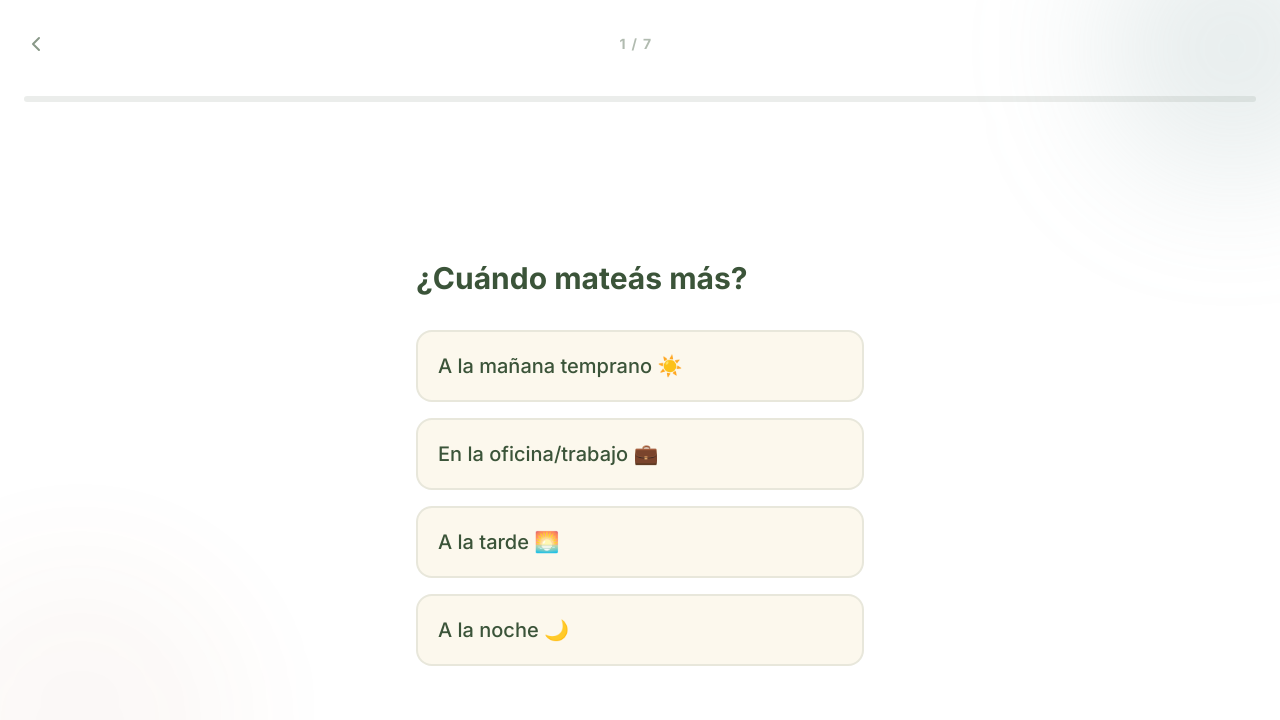
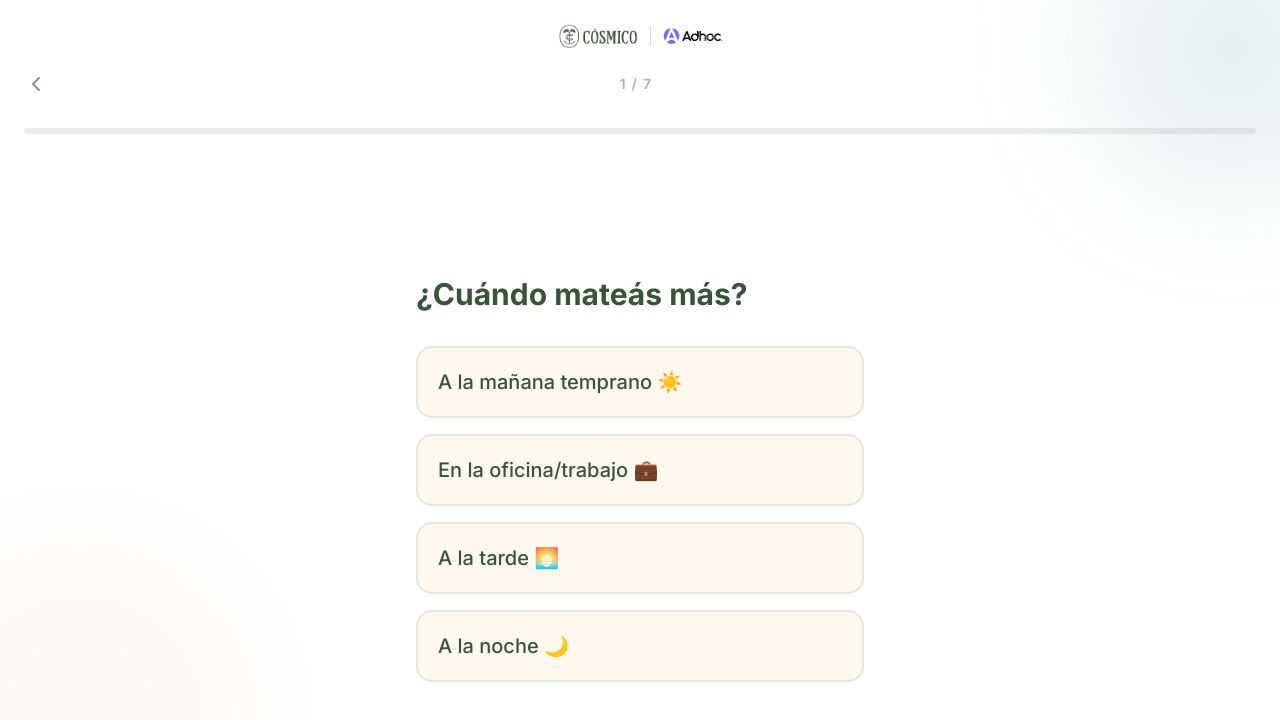
Before and after one commit to gonzaloruzafa/adhoc-cosmico-mate, a Next.js app: page / in a window 1280 px wide. Both pictures are taken after a click on the button "Comenzar el Viaje". Shown: the top 720 px of the page. Built offline with nearby package versions, Linux system fonts and the light colour scheme; no server answers.

Commit message:
Add Cósmico × Adhoc logos to Quiz pages. 🧉✨

```diff
--- a/src/components/Quiz.tsx
+++ b/src/components/Quiz.tsx
@@ -2,6 +2,7 @@
 
 import { motion, AnimatePresence } from "framer-motion";
 import { ChevronLeft } from "lucide-react";
+import Image from "next/image";
 import { Question, Option } from "../types";
 
 interface QuizProps {
@@ -39,8 +40,17 @@ export default function Quiz({
                 className="absolute -bottom-20 -left-20 w-80 h-80 bg-brand-terracotta/10 rounded-full blur-3xl opacity-40"
             />
 
-            {/* Header */}
-            <div className="flex items-center justify-between mb-8 z-10">
+            {/* Header with Logos */}
+            <div className="flex flex-col items-center mb-6 z-10">
+                {/* Co-branding logos */}
+                <div className="flex items-center gap-3 mb-4">
+                    <Image src="/Cosmico+Logo.webp" alt="Yerba Cósmico" width={80} height={28} className="h-auto" />
+                    <div className="w-px h-5 bg-brand-forest/20" />
+                    <Image src="/adhoc-logo.png" alt="Adhoc" width={60} height={20} className="h-auto" />
+                </div>
+
+                {/* Navigation row */}
+                <div className="flex items-center justify-between w-full">
                     <button
                         onClick={onBack}
                         className="p-2 -ml-2 text-brand-forest/60 hover:text-brand-forest transition-colors"
@@ -51,6 +61,7 @@ export default function Quiz({
                         {currentStep} / {totalSteps}
                     </span>
                     <div className="w-10" /> {/* Spacer */}
+                </div>
             </div>
 
             {/* Progress Bar */}
```
Lines whose indentation alone changed are shown as unchanged.
